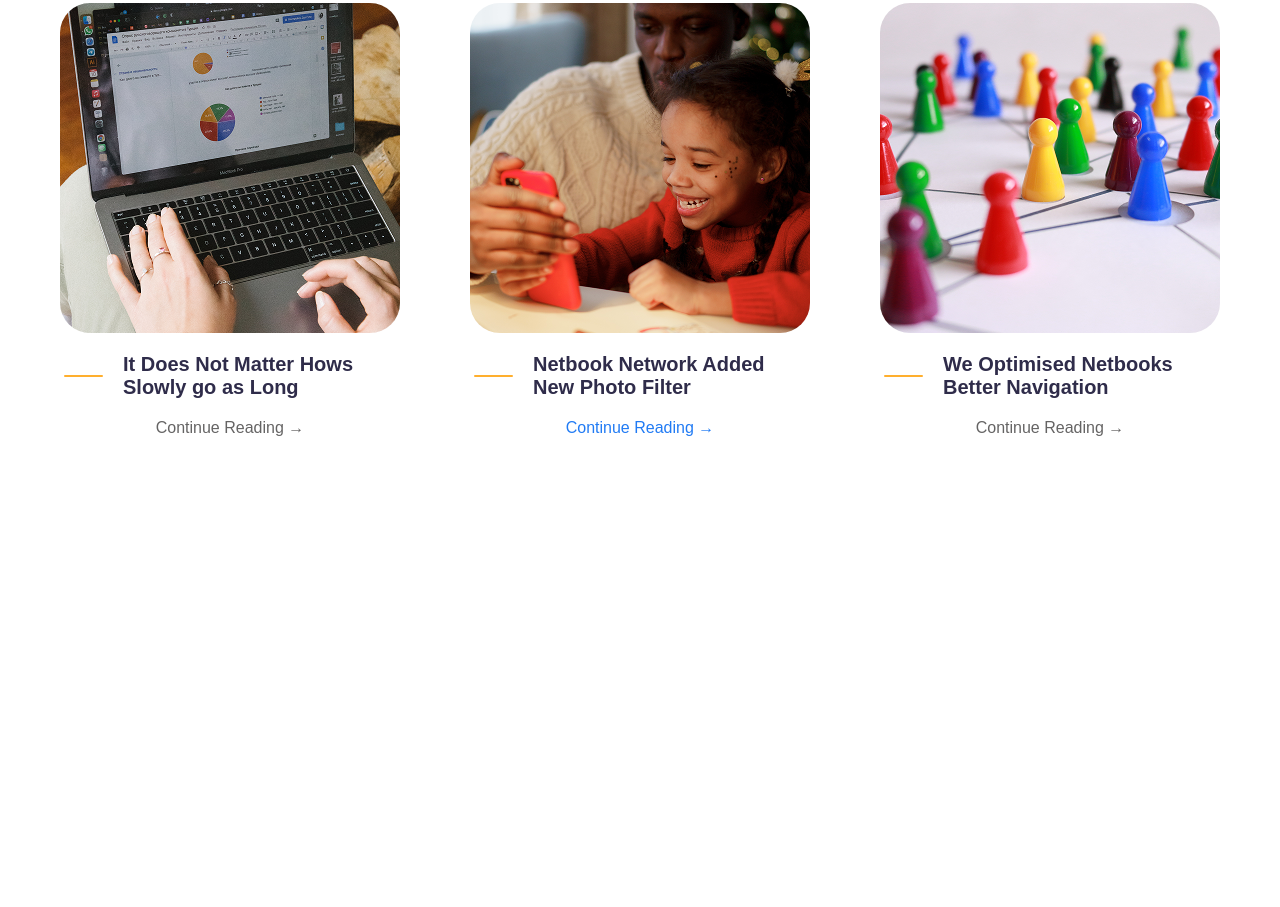
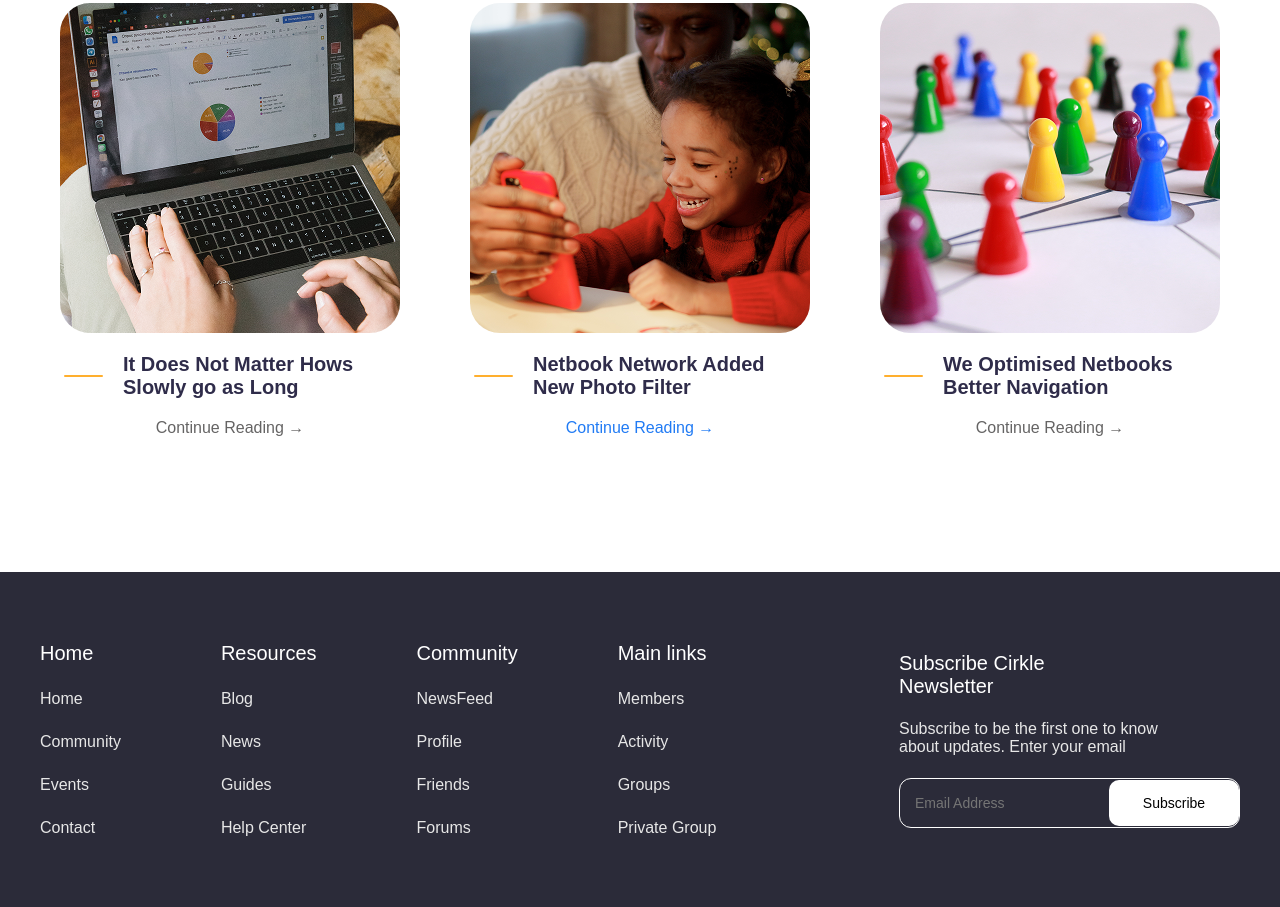
Before and after one commit to zargulak11-hash/class-work, a plain HTML site: page index.html in a window 1280 px wide. Shown: the part 4326-5233 px from the top of the page. Before the commit the page ends 4808 px from the top, so only its background shows below. Drawn offline with Linux system fonts and the light colour scheme.

Commit message:
section5

```diff
--- a/index.html
+++ b/index.html
@@ -242,6 +242,48 @@
         </div>
     </div>
     </section>
+    <footer class="footer">
+        <div class="header6">
+            <aside class="aside1">
+                <div>
+                    <h3>Home</h3>
+                    <p>Home</p>
+                    <p>Community</p>
+                    <p>Events</p>
+                    <p>Contact</p>
+                </div>
+                 <div>
+                    <h3>Resources</h3>
+                    <p>Blog</p>
+                    <p>News</p>
+                    <p>Guides</p>
+                    <p>Help Center</p>
+                </div>
+                 <div>
+                    <h3>Community</h3>
+                    <p>NewsFeed</p>
+                    <p>Profile</p>
+                    <p>Friends</p>
+                    <p>Forums</p>
+                </div>
+                 <div>
+                    <h3>Main links</h3>
+                    <p>Members</p>
+                    <p>Activity</p>
+                    <p>Groups</p>
+                    <p>Private Group</p>
+                </div>
+            </aside>
+            <aside class="aside2">
+                <h3>Subscribe Cirkle Newsletter</h3>
+                <p>Subscribe to be the first one to know about updates. Enter your email</p>
+                <div>
+                    <input type="email" placeholder="Email Address">
+                    <button>Subscribe</button>
+                </div>
+            </aside>
+        </div>
+    </footer>
 </body>
 
 </html>
--- a/style.scss
+++ b/style.scss
@@ -387,11 +387,13 @@
         color: #656464;
     }
 }
-.section4{
+
+.section4 {
     margin-top: 70px;
     background-color: #E5F0FD;
     height: 520px;
 }
+
 .header4 {
     @include container();
 
@@ -410,20 +412,24 @@
         font-size: 16px;
         width: 300px;
     }
-    .divleft{
+
+    .divleft {
         @include aside();
-        div{
+
+        div {
             display: flex;
             gap: 10px;
             align-items: center;
             margin-left: -20px;
         }
     }
-     .img{
-            width: 700px;
-            height: 500px;
-        }
+
+    .img {
+        width: 700px;
+        height: 500px;
+    }
 }
+
 .header5 {
     @include container();
     margin-top: 80px;
@@ -439,39 +445,46 @@
     h1 {
         font-size: 36px;
     }
-    .cards{
+
+    .cards {
         margin-top: 50px;
         display: flex;
         gap: 70px;
-        .card{
+
+        .card {
             display: flex;
             flex-direction: column;
             row-gap: 20px;
             width: 340px;
             height: 459px;
-            img{
+
+            img {
                 border-radius: 30px;
             }
-            div{
+
+            div {
                 display: flex;
                 align-items: center;
                 justify-content: center;
                 gap: 20px;
-                p{
+
+                p {
                     font-size: 20px;
                     font-weight: 600;
                     width: 273px;
                     color: #2F2C4A;
                 }
             }
-            h5{
+
+            h5 {
                 text-align: center;
                 font-size: 16px;
                 font-weight: 400;
                 color: #656464;
             }
-            h6{
-              text-align: center;
+
+            h6 {
+                text-align: center;
                 font-size: 16px;
                 font-weight: 400;
                 color: $maincolor;
@@ -479,3 +492,84 @@
         }
     }
 }
+
+.footer {
+    padding-top: 50px;
+    padding-bottom: 50px;
+    margin-top: 90px;
+    background-color: #2B2B39;
+}
+
+.header6 {
+    @include container();
+
+    .aside1 {
+        display: flex;
+        gap: 100px;
+
+        div {
+            display: flex;
+            flex-direction: column;
+            row-gap: 25px;
+
+            h3 {
+                color: white;
+                font-size: 20px;
+                font-weight: 500;
+            }
+
+            p {
+                color: #E7E7E7;
+                font-size: 16px;
+                font-weight: 400;
+            }
+        }
+    }
+
+    .aside2 {
+        @include aside();
+         color: white;
+
+        h3 {
+            width: 180px;
+            color: white;
+                font-size: 20px;
+                font-weight: 500;
+        }
+         p {
+            width: 299px;
+                color: #E7E7E7;
+                font-size: 16px;
+                font-weight: 400;
+            }
+            div{
+                display: flex;
+                align-items: center;
+                justify-content: space-between;
+                width: 339px;
+                height: 48px;
+                border: 1px solid white;
+                border-radius:12px ;
+                button{
+                @include buttons();
+                background-color: white;
+                color: rgb(0, 0, 0);
+                font-size: 14px;
+                width: 130px;
+                padding: 15px;
+            }
+            input{
+                border: none;
+                width: 150px;
+                height: 10px;
+                padding: 15px;
+                font-size: 14px;
+                font-weight: 400;
+                color: #717179;
+                background-color: #0a093d00;
+            }
+            }
+
+    }
+
+}
```
Also changed, not shown: style.css, 1 other file.
